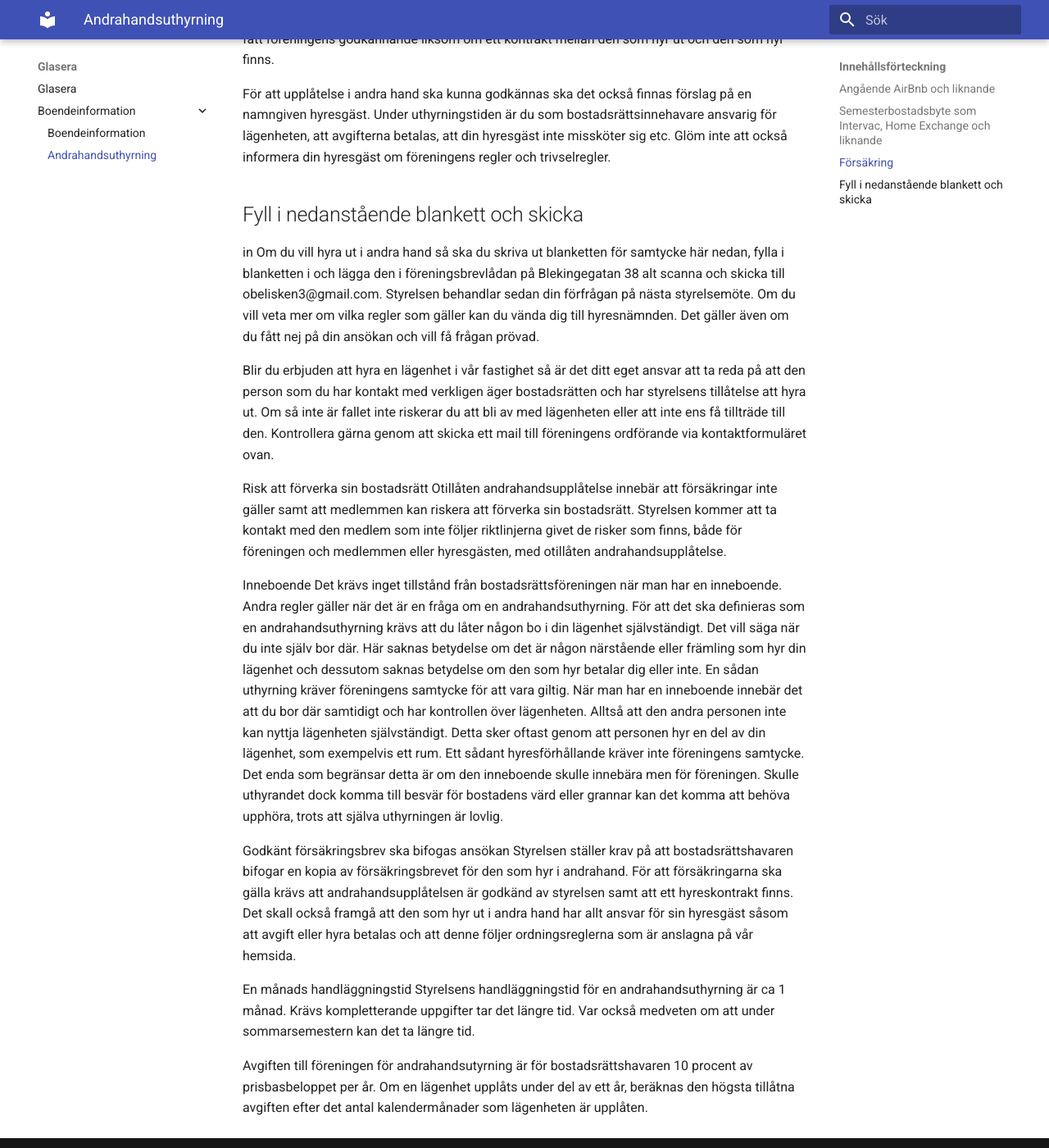
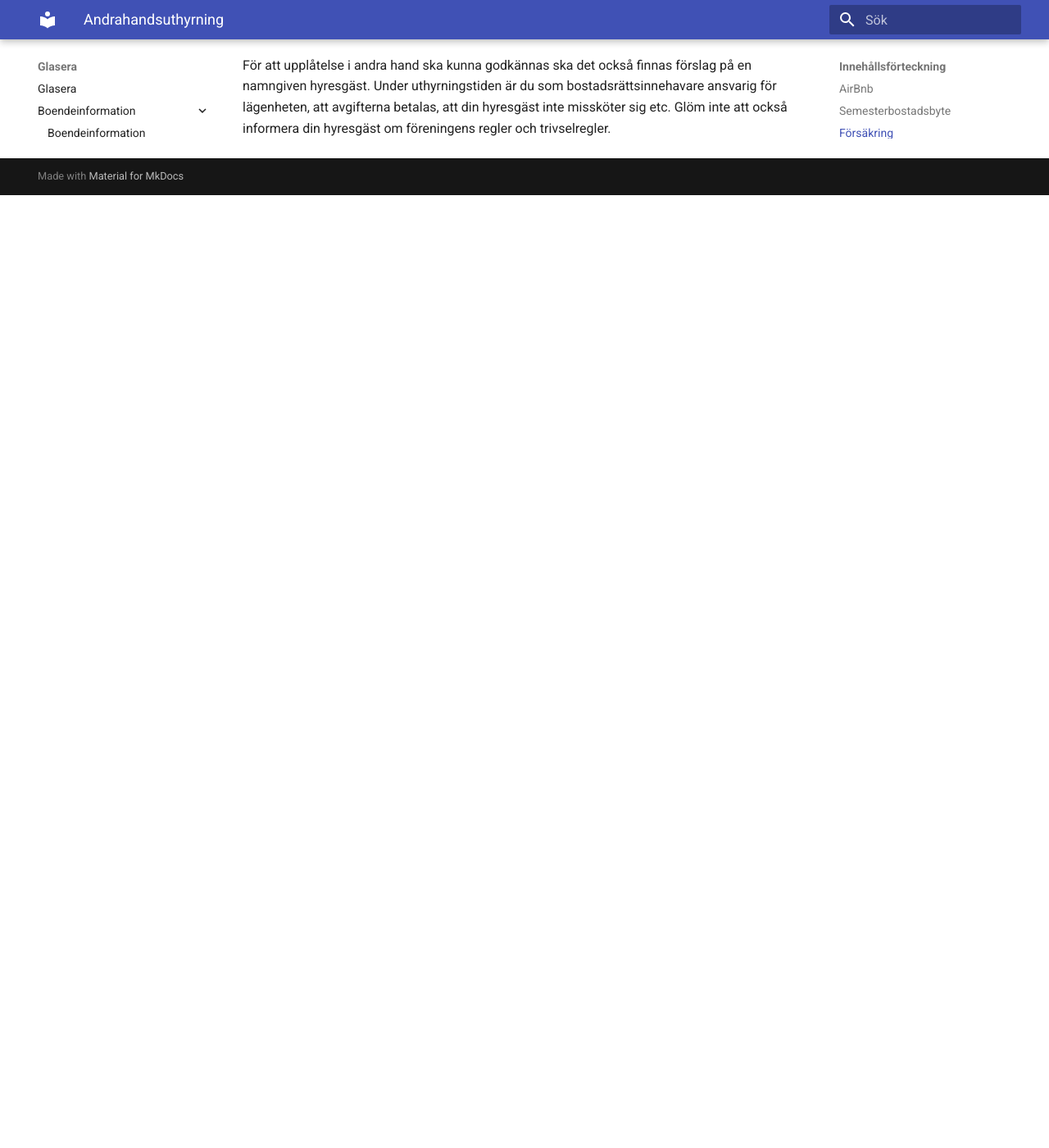
Before and after one commit to prokie/Glasera, an MkDocs documentation site: the page built from docs/boendeinformation/andra_hands_uthyrning.md, in a window 1280 px wide and 1400 px high, scrolled down 2243 px. Shown: the whole window at 82% size. Built offline with MkDocs 1.6.1 and Material for MkDocs 9.7.7, drawn with Linux system fonts in a browser that asks for light colours; after the commit the page ends 2481 px from its top, so only the background shows below that; some of the changed text lies outside the part shown.

Commit message:
Uppdatering av andrahandsuthyrning

```diff
--- a/docs/boendeinformation/andra_hands_uthyrning.md
+++ b/docs/boendeinformation/andra_hands_uthyrning.md
@@ -47,7 +47,7 @@ avgöranden är följande:
    bostadsrätt för att bosätta sig i efter pensionering, men behöver hyra ut
    den under en övergångstid.
 
-## Angående AirBnb och liknande
+## AirBnb
 
 Uthyrning av övernattningsnätter, helger, vecka med Airbnb, Blocket eller
 liknande till utländska gäster innebär en betydande risk om något skulle hända.
@@ -64,7 +64,7 @@ att våra stadgar säger nej och den risken det innebär om en skada skulle
 uppkomma. Att tillägga är att vi vill undvika att det ska upplevas som det
 bedrivs hotelliknande verksamhet i vårt hus.
 
-## Semesterbostadsbyte som Intervac, Home Exchange och liknande
+## Semesterbostadsbyte
 
 Semesterbostadsbyte som Intervac och Home Exchange är i lagens mening en
 andrahandsuthyrning. Att byta bostad med någon annan familj under en
@@ -103,59 +103,3 @@ förslag på en namngiven hyresgäst. Under uthyrningstiden är du som
 bostadsrättsinnehavare ansvarig för lägenheten, att avgifterna betalas, att din
 hyresgäst inte missköter sig etc. Glöm inte att också informera din hyresgäst
 om föreningens regler och trivselregler.
-
-## Fyll i nedanstående blankett och skicka
-
-in Om du vill hyra ut i andra hand så ska du skriva ut blanketten för samtycke
-här nedan, fylla i blanketten i och lägga den i föreningsbrevlådan på
-Blekingegatan 38 alt scanna och skicka till obelisken3@gmail.com. Styrelsen
-behandlar sedan din förfrågan på nästa styrelsemöte. Om du vill veta mer om
-vilka regler som gäller kan du vända dig till hyresnämnden. Det gäller även om
-du fått nej på din ansökan och vill få frågan prövad.
-
-Blir du erbjuden att hyra en lägenhet i vår fastighet så är det ditt eget
-ansvar att ta reda på att den person som du har kontakt med verkligen äger
-bostadsrätten och har styrelsens tillåtelse att hyra ut. Om så inte är fallet
-inte riskerar du att bli av med lägenheten eller att inte ens få tillträde till
-den. Kontrollera gärna genom att skicka ett mail till föreningens ordförande
-via kontaktformuläret ovan.
-
-Risk att förverka sin bostadsrätt Otillåten andrahandsupplåtelse innebär att
-försäkringar inte gäller samt att medlemmen kan riskera att förverka sin
-bostadsrätt. Styrelsen kommer att ta kontakt med den medlem som inte följer
-riktlinjerna givet de risker som finns, både för föreningen och medlemmen eller
-hyresgästen, med otillåten andrahandsupplåtelse.
-
-Inneboende Det krävs inget tillstånd från bostadsrättsföreningen när man har en
-inneboende. Andra regler gäller när det är en fråga om en andrahandsuthyrning.
-För att det ska definieras som en andrahandsuthyrning krävs att du låter någon
-bo i din lägenhet självständigt. Det vill säga när du inte själv bor där. Här
-saknas betydelse om det är någon närstående eller främling som hyr din lägenhet
-och dessutom saknas betydelse om den som hyr betalar dig eller inte. En sådan
-uthyrning kräver föreningens samtycke för att vara giltig. När man har en
-inneboende innebär det att du bor där samtidigt och har kontrollen över
-lägenheten. Alltså att den andra personen inte kan nyttja lägenheten
-självständigt. Detta sker oftast genom att personen hyr en del av din lägenhet,
-som exempelvis ett rum. Ett sådant hyresförhållande kräver inte föreningens
-samtycke. Det enda som begränsar detta är om den inneboende skulle innebära men
-för föreningen. Skulle uthyrandet dock komma till besvär för bostadens värd
-eller grannar kan det komma att behöva upphöra, trots att själva uthyrningen är
-lovlig.
-
-Godkänt försäkringsbrev ska bifogas ansökan Styrelsen ställer krav på att
-bostadsrättshavaren bifogar en kopia av försäkringsbrevet för den som hyr i
-andrahand. För att försäkringarna ska gälla krävs att andrahandsupplåtelsen är
-godkänd av styrelsen samt att ett hyreskontrakt finns. Det skall också framgå
-att den som hyr ut i andra hand har allt ansvar för sin hyresgäst såsom att
-avgift eller hyra betalas och att denne följer ordningsreglerna som är anslagna
-på vår hemsida.
-
-En månads handläggningstid Styrelsens handläggningstid för en
-andrahandsuthyrning är ca 1 månad. Krävs kompletterande uppgifter tar det
-längre tid. Var också medveten om att under sommarsemestern kan det ta längre
-tid.
-
-Avgiften till föreningen för andrahandsutyrning är för bostadsrättshavaren 10
-procent av prisbasbeloppet per år. Om en lägenhet upplåts under del av ett år,
-beräknas den högsta tillåtna avgiften efter det antal kalendermånader som
-lägenheten är upplåten.
```
